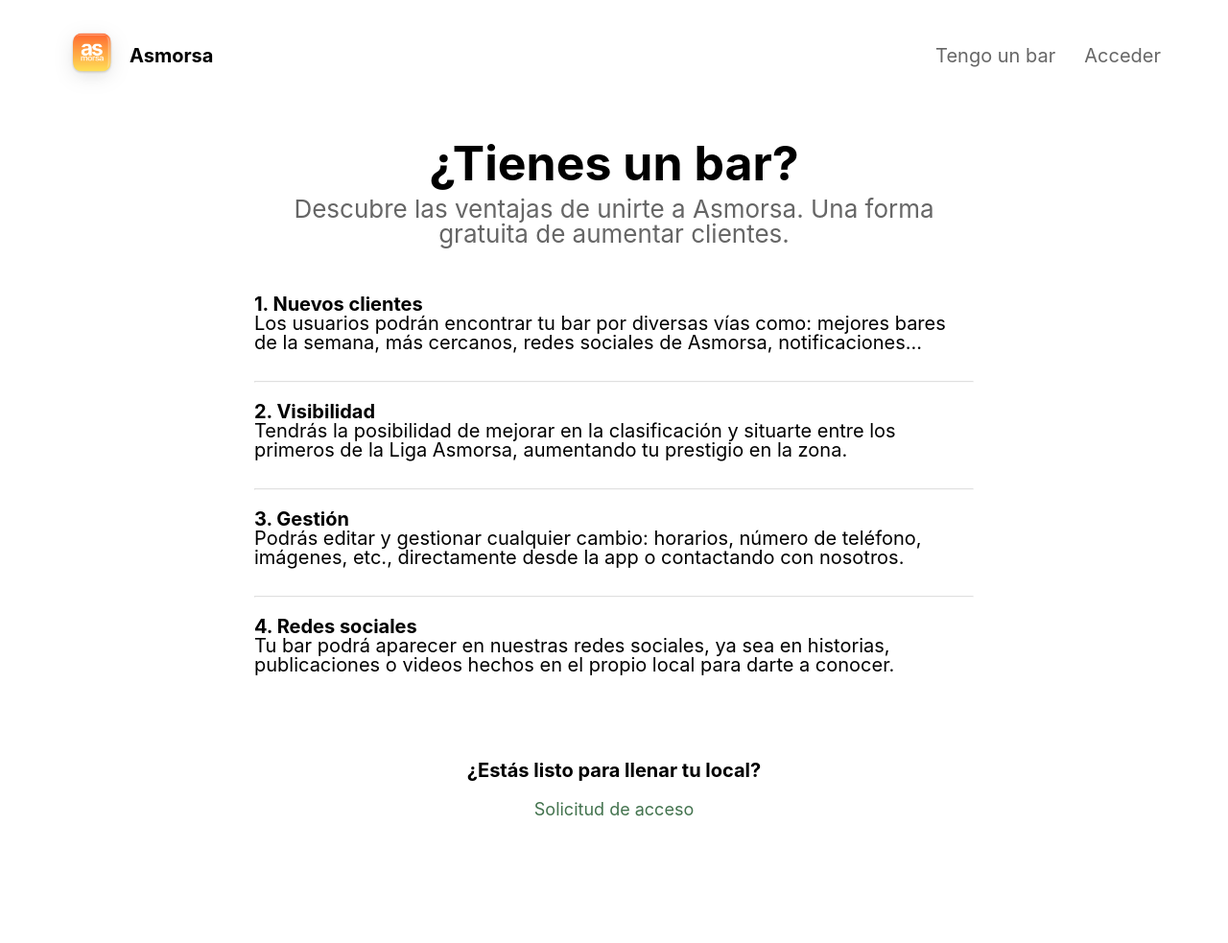
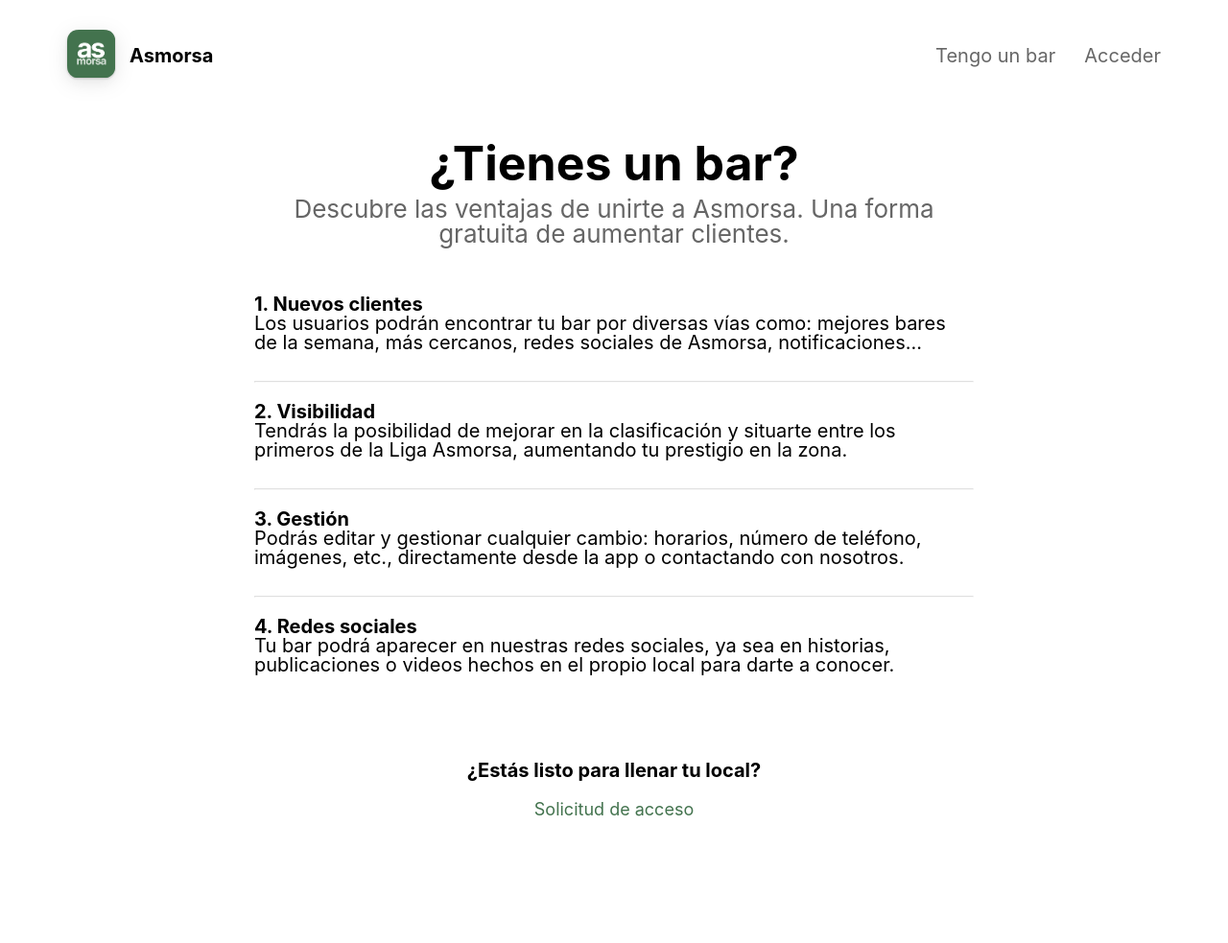
Before and after one commit to asmorsa/asmorsa.github.io, a Jekyll site: the page built from _pages/changelog.md, in a window 1280 px wide. Shown: the whole page at 96% size. Built offline with Jekyll 4.4.1, drawn with Linux system fonts in a browser that asks for light colours; nearby versions of some CDN libraries.

Commit message:
Update _config.yml

```diff
--- a/_config.yml
+++ b/_config.yml
@@ -9,7 +9,7 @@ appstore_link                             :
 playstore_link                            :                                           # Igual que arriba
 presskit_download_link                    :                                           # Si tienes presskit, pon el link aquí
 
-app_icon                                  : /assets/asmorsa_logo.png                                          # Ruta de icono, por ejemplo: assets/appicon.png
+app_icon                                  : /assets/asmorsaverde.png                                          # Ruta de icono, por ejemplo: assets/appicon.png
 app_name                                  : Asmorsa
 app_price                                 : Gratuito
 app_description                           : Los mejores almuerzos de Valencia en la palma de tu mano.
```
